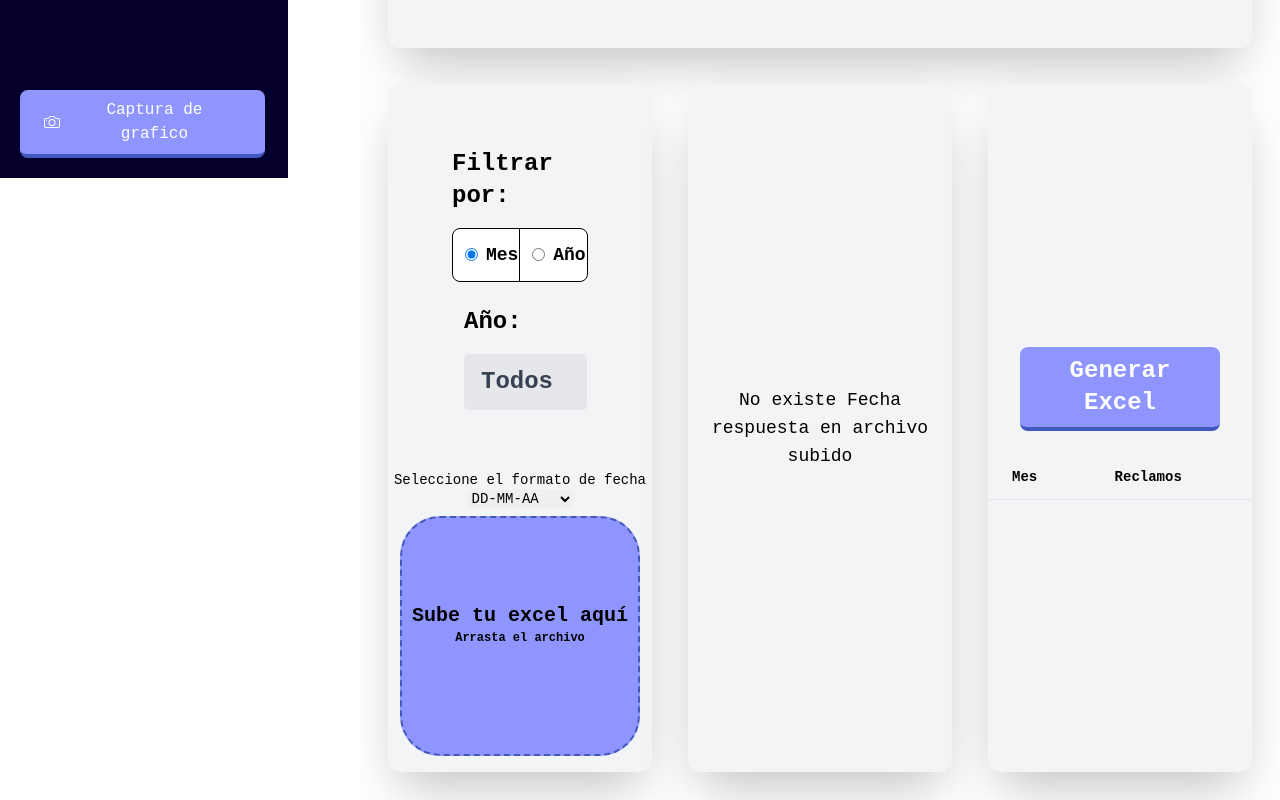
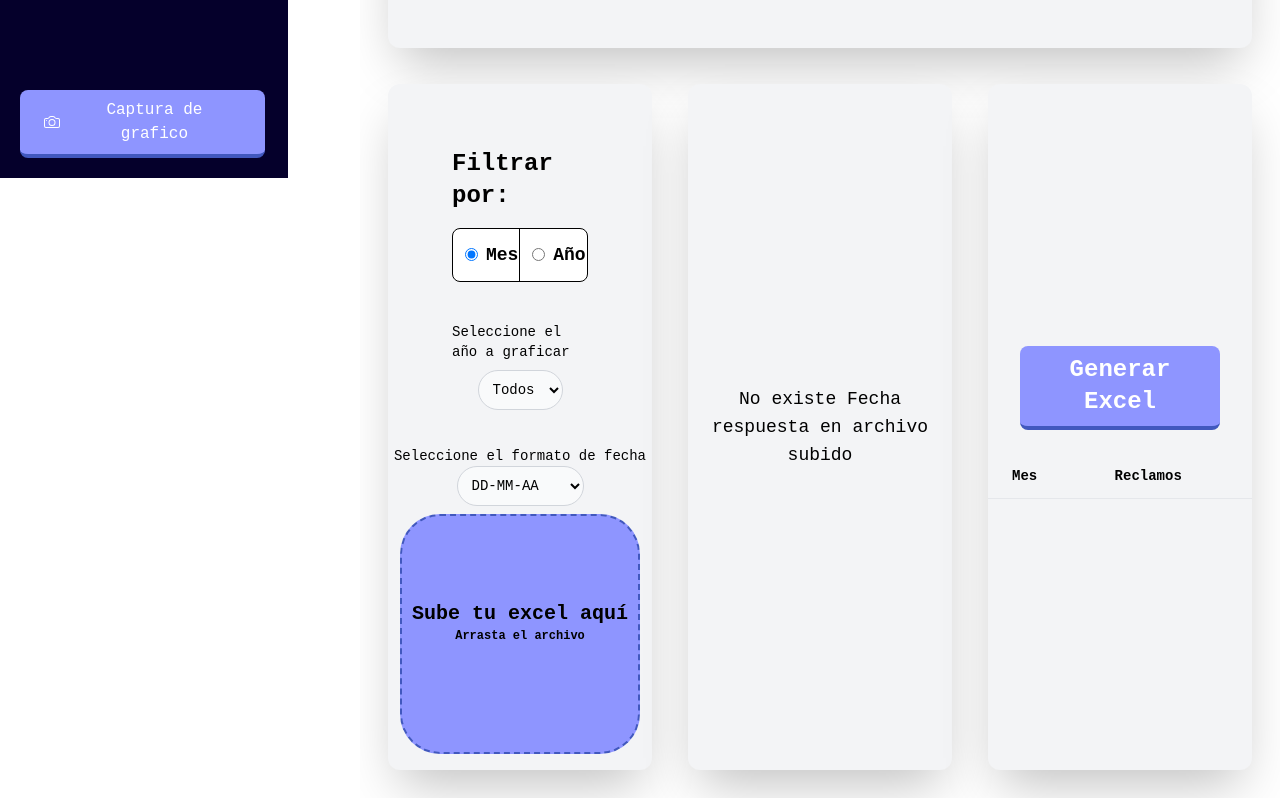
Before and after one commit to ulloacastillo/graficos-ztz, a Next.js app: page / in a window 1280 px wide. Shown: the part 622-1422 px from the top of the page. Built offline with nearby package versions, Linux system fonts and the light colour scheme.

Commit message:
select styles

```diff
--- a/components/App.jsx
+++ b/components/App.jsx
@@ -58,7 +58,8 @@ const App = () => {
               onClick={() => setSelectedOption(menu.id)}
               className={`text-gray-300 text-4xl flex items-center gap-x-4 cursor-pointer p-2 hover:bg-light-white rounded-md ${
                 menu.gap ? 'mt-9' : 'mt-2'
-              }`}
+              } ${selectedOption === menu.id && 'bg-light-white'}
+              `}
             >
               {React.createElement(menu.icon, { size: 20 })}
               <span
--- a/components/Filter.jsx
+++ b/components/Filter.jsx
@@ -2,6 +2,7 @@ import { useEffect } from 'react';
 import { useDispatch, useSelector } from 'react-redux';
 import { updateChartData, updateClaims } from '../src/app/redux/actions';
 import { useChartSettings } from '@/app/store/store';
+import Select from './Select';
 
 const Filter = () => {
   const originalData = useSelector((state) => state.originalData);
@@ -111,27 +112,20 @@ const Filter = () => {
         </li>
       </ul>
       {filterType === 'Mes' && (
-        <div className="flex flex-col w-full md:w-1/3 px-3 mb-6 md:mb-0 p-6">
-          <label
-            className="mb-4 font-bold text-2xl text-black dark:text-black"
-            htmlFor="year-select"
-          >
-            Año:
-          </label>
-          <div className="relative">
-            <select
-              className="block appearance-none w-auto bg-gray-200 border border-gray-200 text-gray-700 py-3 px-4 pr-8 rounded leading-tight focus:outline-none focus:bg-white focus:border-gray-500 align-middle"
-              id="year-select"
-              value={selectedYear}
-              onChange={(e) => setSelectedYear(e.target.value)}
-            >
-              {getUniqueYears().map((year) => (
-                <option key={year} value={year}>
-                  {year}
-                </option>
-              ))}
-            </select>
-          </div>
+        <div className="flex flex-col items-center justify-center gap-2 mt-10">
+          <Select
+            label="Seleccione el año a graficar"
+            id="year-select"
+            onChange={(e) => setSelectedYear(e.target.value)}
+            options={getUniqueYears().map((year) => {
+              return { value: year, id: year, text: year };
+            })}
+            selected={selectedYear}
+            setSelected={setSelectedYear}
+            className={
+              'bg-gray-50 border border-gray-300 rounded-full block p-2.5 w-fit '
+            }
+          />
         </div>
       )}
     </div>
--- a/components/UploadExcel.jsx
+++ b/components/UploadExcel.jsx
@@ -18,10 +18,12 @@ const UploadExcel = () => {
         <Filter />
       </div>
       <Select
-        className={'mb-2'}
         onChange={handleDateChange}
         label="Seleccione el formato de fecha"
         id="selectDateType"
+        className={
+          'bg-gray-50 border border-gray-300 rounded-full block p-2.5 w-fit mb-2 '
+        }
         options={DATE_TYPES.map((el) => {
           return { ...el, text: el.value };
         })}
```
